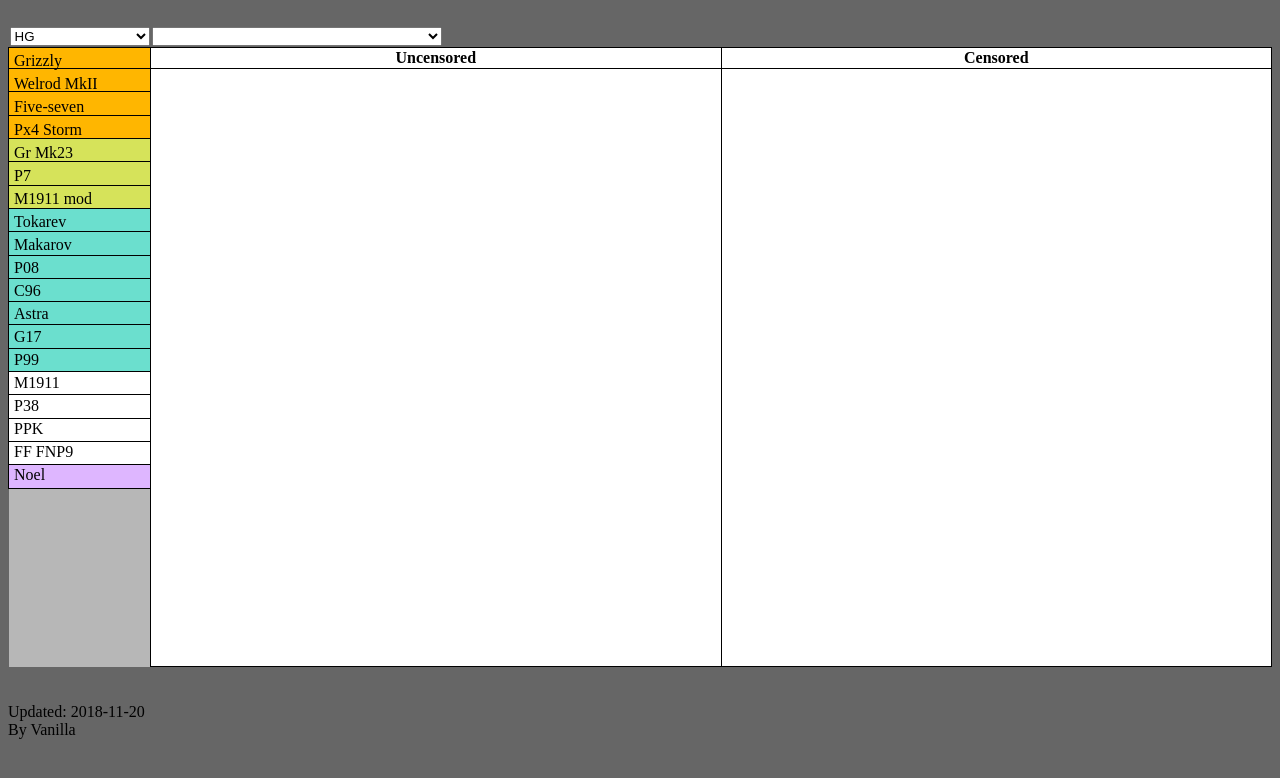
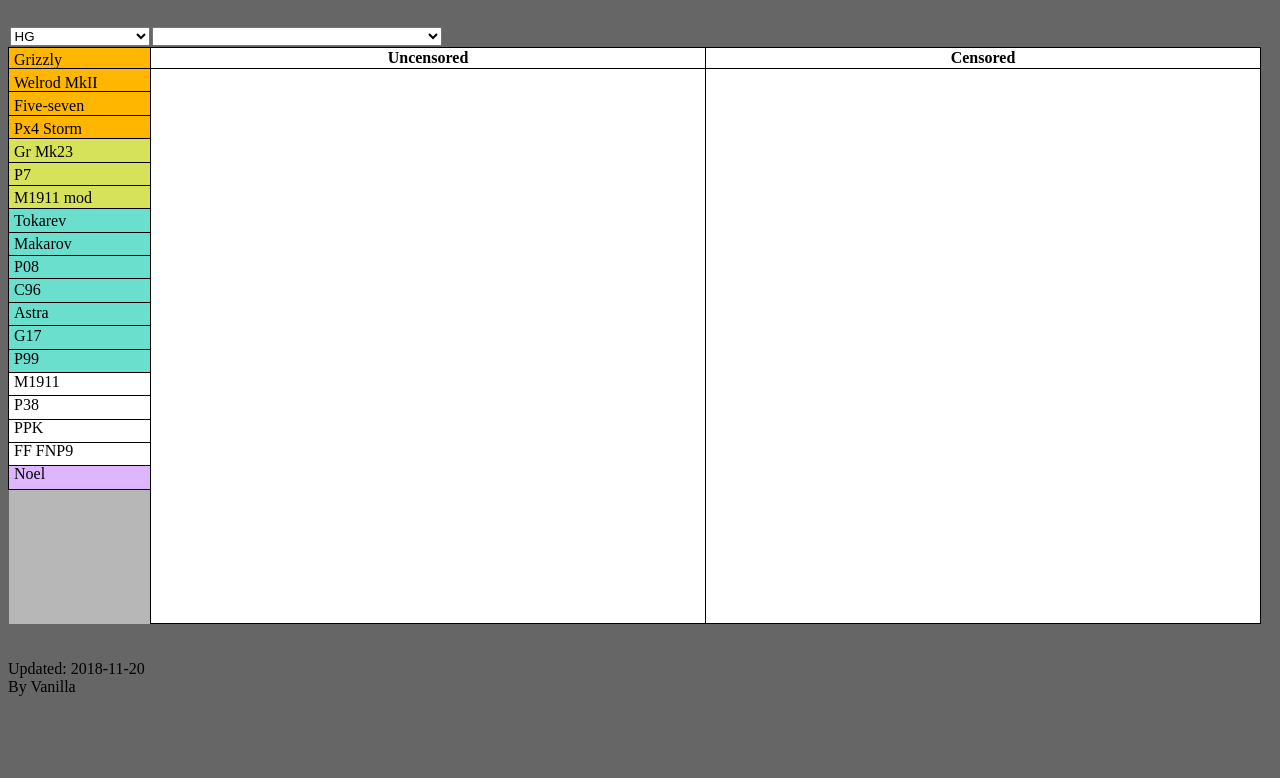
Before and after one commit to MintChocaChip/MintChocaChip.github.io, a plain HTML site: page index.html in a window 1280 px wide. Drawn offline with Linux system fonts and the light colour scheme.

Commit message:
Adjust cell sizes

```diff
--- a/index.html
+++ b/index.html
@@ -33,30 +33,30 @@
 
   .radiowrapper input:checked + label {font-weight:bold;}
 
-  #wrap1 {left:6px; top:50px;}
-  #wrap2 {left:6px; top:73px;}
-  #wrap3 {left:6px; top:96px;}
-  #wrap4 {left:6px; top:119px;}
-  #wrap5 {left:6px; top:142px;}
-  #wrap6 {left:6px; top:165px;}
-  #wrap7 {left:6px; top:188px;}
-  #wrap8 {left:6px; top:211px;}
-  #wrap9 {left:6px; top:234px;}
-  #wrap10 {left:6px; top:257px;}
-  #wrap11 {left:6px; top:280px;}
-  #wrap12 {left:6px; top:303px;}
-  #wrap13 {left:6px; top:326px;}
-  #wrap14 {left:6px; top:349px;}
-  #wrap15 {left:6px; top:372px;}
-  #wrap16 {left:6px; top:395px;}
-  #wrap17 {left:6px; top:418px;}
-  #wrap18 {left:6px; top:441px;}
-  #wrap19 {left:6px; top:464px;}
-  #wrap20 {left:6px; top:487px;}
-  #wrap21 {left:6px; top:510px;}
-  #wrap22 {left:6px; top:533px;}
-  #wrap23 {left:6px; top:556px;}
-  #wrap24 {left:6px; top:579px;}
+  #wrap1 {left:6px; top:49px;}
+  #wrap2 {left:6px; top:72px;}
+  #wrap3 {left:6px; top:95px;}
+  #wrap4 {left:6px; top:118px;}
+  #wrap5 {left:6px; top:141px;}
+  #wrap6 {left:6px; top:164px;}
+  #wrap7 {left:6px; top:187px;}
+  #wrap8 {left:6px; top:210px;}
+  #wrap9 {left:6px; top:233px;}
+  #wrap10 {left:6px; top:256px;}
+  #wrap11 {left:6px; top:279px;}
+  #wrap12 {left:6px; top:302px;}
+  #wrap13 {left:6px; top:325px;}
+  #wrap14 {left:6px; top:348px;}
+  #wrap15 {left:6px; top:371px;}
+  #wrap16 {left:6px; top:394px;}
+  #wrap17 {left:6px; top:417px;}
+  #wrap18 {left:6px; top:440px;}
+  #wrap19 {left:6px; top:463px;}
+  #wrap20 {left:6px; top:486px;}
+  #wrap21 {left:6px; top:509px;}
+  #wrap22 {left:6px; top:532px;}
+  #wrap23 {left:6px; top:555px;}
+  #wrap24 {left:6px; top:578px;}
   </style>
 
 </head>
@@ -92,8 +92,8 @@
             <input type="radio" name="character" value="Grizzly" id="Grizzly" onchange="selected();"><label for="Grizzly">Grizzly</label>
           </div>
         </td>
-        <th style="width:595px;background-color: #ffffff;text-align:center">Uncensored</th>
-        <th style="width:595px;background-color: #ffffff;text-align:center">Censored</th>
+        <th style="background-color: #ffffff;text-align:center">Uncensored</th>
+        <th style="background-color: #ffffff;text-align:center">Censored</th>
       </tr>
       <tr class="alt">
         <td class="ag" style="background-color: #ffb600">
@@ -101,8 +101,8 @@
             <input type="radio" name="character" value="Welrod MkII" id="Welrod MkII" onchange="selected();"><label for="Welrod MkII">Welrod MkII</label>
           </div>
         </td>
-        <td style="height:595px;width:503px;background-color: #ffffff" rowspan="26" id="uncensored image"></td>
-        <td style="height:595px;width:503px;background-color: #ffffff" rowspan="26" id="censored image"></td>
+        <td style="height:552px;width:552px;background-color: #ffffff" rowspan="24" id="uncensored image"></td>
+        <td style="height:552px;width:552px;background-color: #ffffff" rowspan="24" id="censored image"></td>
       </tr>
       <tr>
         <td class="ag" style="background-color: #ffb600">
@@ -230,12 +230,6 @@
         <td class="ag" style="background-color: #b7b7b7;border:none">&nbsp;</td>
       </tr>
       <tr class="alt">
-        <td class="ag" style="background-color: #b7b7b7;border:none">&nbsp;</td>
-      </tr>
-      <tr>
-        <td class="ag" style="background-color: #b7b7b7;border:none">&nbsp;</td>
-      </tr>
-      <tr>
         <td class="ag" style="background-color: #b7b7b7;border:none">&nbsp;</td>
       </tr>
       <tr>
@@ -279,7 +273,7 @@
     '<div class="radiowrapper" id="wrap17"><input type="radio" name="character" value="PPK" id="PPK" onchange="selected();"><label for="PPK">PPK</label></div>',
     '<div class="radiowrapper" id="wrap18"><input type="radio" name="character" value="FF FNP9" id="FF FNP9" onchange="selected();"><label for="FF FNP9">FF FNP9</label></div>',
     '<div class="radiowrapper" id="wrap19"><input type="radio" name="character" value="Noel" id="Noel" onchange="selected();"><label for="Noel">Noel</label></div>',
-    '&nbsp','&nbsp','&nbsp','&nbsp','&nbsp','&nbsp','&nbsp','&nbsp'],
+    '&nbsp','&nbsp','&nbsp','&nbsp','&nbsp','&nbsp'],
     ['<div class="radiowrapper" id="wrap1"><input type="radio" name="character" value="Thompson" id="Thompson" onchange="selected();"><label for="Thompson">Thompson</label></div>',
     '<div class="radiowrapper" id="wrap2"><input type="radio" name="character" value="Vector" id="Vector" onchange="selected();"><label for="Vector">Vector</label></div>',
     '<div class="radiowrapper" id="wrap3"><input type="radio" name="character" value="Gr G36c" id="Gr G36c" onchange="selected();"><label for="Gr G36c">Gr G36c</label></div>',
@@ -298,7 +292,7 @@
     '<div class="radiowrapper" id="wrap16"><input type="radio" name="character" value="m45" id="m45" onchange="selected();"><label for="m45">m45</label></div>',
     '<div class="radiowrapper" id="wrap17"><input type="radio" name="character" value="Spectre M4" id="Spectre M4" onchange="selected();"><label for="Spectre M4">Spectre M4</label></div>',
     '<div class="radiowrapper" id="wrap18"><input type="radio" name="character" value="Type64" id="Type64" onchange="selected();"><label for="Type64">Type64</label></div>',
-    '&nbsp','&nbsp','&nbsp','&nbsp','&nbsp','&nbsp','&nbsp','&nbsp','&nbsp'],
+    '&nbsp','&nbsp','&nbsp','&nbsp','&nbsp','&nbsp','&nbsp'],
     ['<div class="radiowrapper" id="wrap1"><input type="radio" name="character" value="Kar98k" id="Kar98k" onchange="selected();"><label for="Kar98k">Kar98k</label></div>',
     '<div class="radiowrapper" id="wrap2"><input type="radio" name="character" value="Lee Enfield" id="Lee Enfield" onchange="selected();"><label for="Lee Enfield">Lee Enfield</label></div>',
     '<div class="radiowrapper" id="wrap3"><input type="radio" name="character" value="M99" id="M99" onchange="selected();"><label for="M99">M99</label></div>',
@@ -321,7 +315,7 @@
     '<div class="radiowrapper" id="wrap20"><input type="radio" name="character" value="Simonova" id="Simonova" onchange="selected();"><label for="Simonova">Simonova</label></div>',
     '<div class="radiowrapper" id="wrap21"><input type="radio" name="character" value="G43" id="G43" onchange="selected();"><label for="G43">G43</label></div>',
     '<div class="radiowrapper" id="wrap22"><input type="radio" name="character" value="VM59" id="VM59" onchange="selected();"><label for="VM59">VM59</label></div>',
-    '&nbsp','&nbsp','&nbsp','&nbsp','&nbsp'],
+    '&nbsp','&nbsp','&nbsp'],
     ['<div class="radiowrapper" id="wrap1"><input type="radio" name="character" value="Gr G41" id="Gr G41" onchange="selected();"><label for="Gr G41">Gr G41</label></div>',
     '<div class="radiowrapper" id="wrap2"><input type="radio" name="character" value="FAL" id="FAL" onchange="selected();"><label for="FAL">FAL</label></div>',
     '<div class="radiowrapper" id="wrap3"><input type="radio" name="character" value="Type95" id="Type95" onchange="selected();"><label for="Type95">Type95</label></div>',
@@ -339,7 +333,7 @@
     '<div class="radiowrapper" id="wrap15"><input type="radio" name="character" value="CZ-805" id="CZ-805" onchange="selected();"><label for="CZ-805">CZ-805</label></div>',
     '<div class="radiowrapper" id="wrap16"><input type="radio" name="character" value="SIG-510" id="SIG-510" onchange="selected();"><label for="SIG-510">SIG-510</label></div>',
     '<div class="radiowrapper" id="wrap17"><input type="radio" name="character" value="FF F2000" id="FF F2000" onchange="selected();"><label for="FF F2000">FF F2000</label></div>',
-    '&nbsp','&nbsp','&nbsp','&nbsp','&nbsp','&nbsp','&nbsp','&nbsp','&nbsp','&nbsp'],
+    '&nbsp','&nbsp','&nbsp','&nbsp','&nbsp','&nbsp','&nbsp','&nbsp'],
     ['<div class="radiowrapper" id="wrap1"><input type="radio" name="character" value="Gr MG5" id="Gr MG5" onchange="selected();"><label for="Gr MG5">Gr MG5</label></div>',
     '<div class="radiowrapper" id="wrap2"><input type="radio" name="character" value="Gr MG4" id="Gr MG4" onchange="selected();"><label for="Gr MG4">Gr MG4</label></div>',
     '<div class="radiowrapper" id="wrap3"><input type="radio" name="character" value="Type 88" id="Type 88" onchange="selected();"><label for="Type 88">Type 88</label></div>',
@@ -355,16 +349,16 @@
     '<div class="radiowrapper" id="wrap13"><input type="radio" name="character" value="MG42" id="MG42" onchange="selected();"><label for="MG42">MG42</label></div>',
     '<div class="radiowrapper" id="wrap14"><input type="radio" name="character" value="LWMMG" id="LWMMG" onchange="selected();"><label for="LWMMG">LWMMG</label></div>',
     '<div class="radiowrapper" id="wrap15"><input type="radio" name="character" value="DP28" id="DP28" onchange="selected();"><label for="DP28">DP28</label></div>',
-    '&nbsp','&nbsp','&nbsp','&nbsp','&nbsp','&nbsp','&nbsp','&nbsp','&nbsp','&nbsp','&nbsp','&nbsp'],
+    '&nbsp','&nbsp','&nbsp','&nbsp','&nbsp','&nbsp','&nbsp','&nbsp','&nbsp','&nbsp'],
     ['<div class="radiowrapper" id="wrap1"><input type="radio" name="character" value="M37" id="M37" onchange="selected();"><label for="M37">M37</label></div>',
     '<div class="radiowrapper" id="wrap2"><input type="radio" name="character" value="M590" id="M590" onchange="selected();"><label for="M590">M590</label></div>',
     '&nbsp','&nbsp','&nbsp','&nbsp','&nbsp','&nbsp','&nbsp','&nbsp',
     '&nbsp','&nbsp','&nbsp','&nbsp','&nbsp','&nbsp','&nbsp','&nbsp',
-    '&nbsp','&nbsp','&nbsp','&nbsp','&nbsp','&nbsp','&nbsp','&nbsp','&nbsp'],
+    '&nbsp','&nbsp','&nbsp','&nbsp','&nbsp','&nbsp','&nbsp'],
     ['<div class="radiowrapper" id="wrap1"><input type="radio" name="character" value="Kalina" id="Kalina" onchange="selected();"><label for="Kalina">Kalina</label></div>',
     '&nbsp','&nbsp','&nbsp','&nbsp','&nbsp','&nbsp','&nbsp','&nbsp',
     '&nbsp','&nbsp','&nbsp','&nbsp','&nbsp','&nbsp','&nbsp','&nbsp',
-    '&nbsp','&nbsp','&nbsp','&nbsp','&nbsp','&nbsp','&nbsp','&nbsp','&nbsp','&nbsp']
+    '&nbsp','&nbsp','&nbsp','&nbsp','&nbsp','&nbsp','&nbsp','&nbsp']
   ];
   function alterColumn(grp) {
     var sel = document.getElementById('tblBody').getElementsByTagName('td');
```
